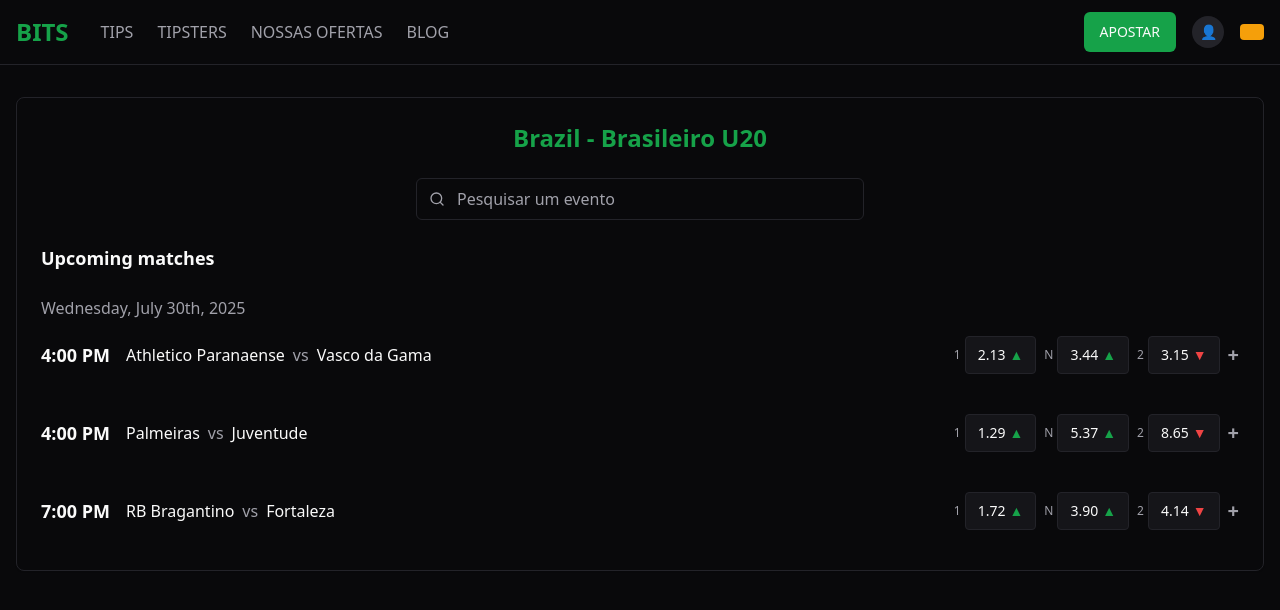
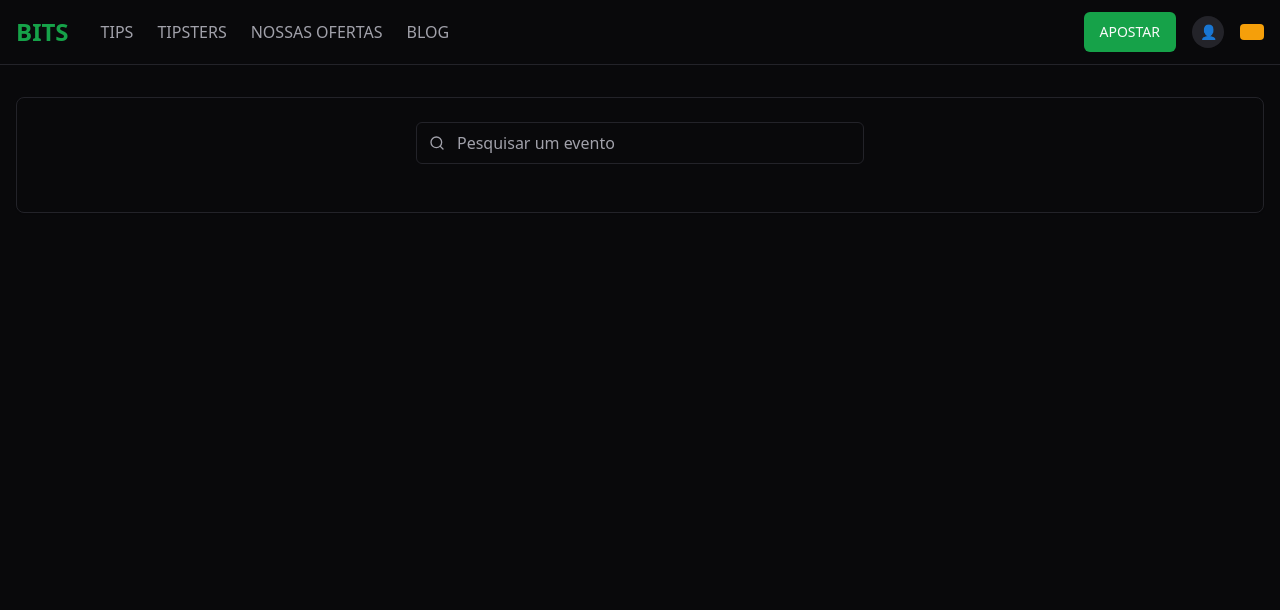
Before and after one commit to jdabliu/bits-bet-tracker, a React (Vite) app: page / in a window 1280 px wide. Shown: the top 610 px of the page. Built offline with nearby package versions, Linux system fonts and the light colour scheme.

Commit message:
Remove league filter
Remove the "Brazil - Brasileiro U20" filter from the main page to declutter the interface and rely on search functionality.

```diff
--- a/src/pages/Index.tsx
+++ b/src/pages/Index.tsx
@@ -107,7 +107,7 @@ const Index = () => {
     setFilteredMatches(filtered);
   };
 
-  const displayMatches = searchQuery ? filteredMatches : matches;
+  const displayMatches = searchQuery ? filteredMatches : [];
 
   return (
     <div className="min-h-screen bg-background">
@@ -116,20 +116,18 @@ const Index = () => {
       <div className="max-w-7xl mx-auto px-4 py-8">
         <div className="mb-8">
           <Card className="p-6 bg-card border-border">
-            <div className="text-center mb-6">
-              <h1 className="text-2xl font-bold text-primary mb-2">Brazil - Brasileiro U20</h1>
-            </div>
 
             <div className="mb-6 flex flex-col items-center">
               <SearchBar onSearch={handleSearch} />
             </div>
 
-            <div className="mb-6">
-              <h3 className="text-lg font-semibold text-foreground mb-4">
-                {searchQuery ? `Results for "${searchQuery}"` : "Upcoming matches"}
-                {searchQuery && ` (${displayMatches.length})`}
-              </h3>
-            </div>
+            {searchQuery && (
+              <div className="mb-6">
+                <h3 className="text-lg font-semibold text-foreground mb-4">
+                  Results for "{searchQuery}" ({displayMatches.length})
+                </h3>
+              </div>
+            )}
 
             <div className="space-y-6">
               {displayMatches.length > 0 ? (
```
